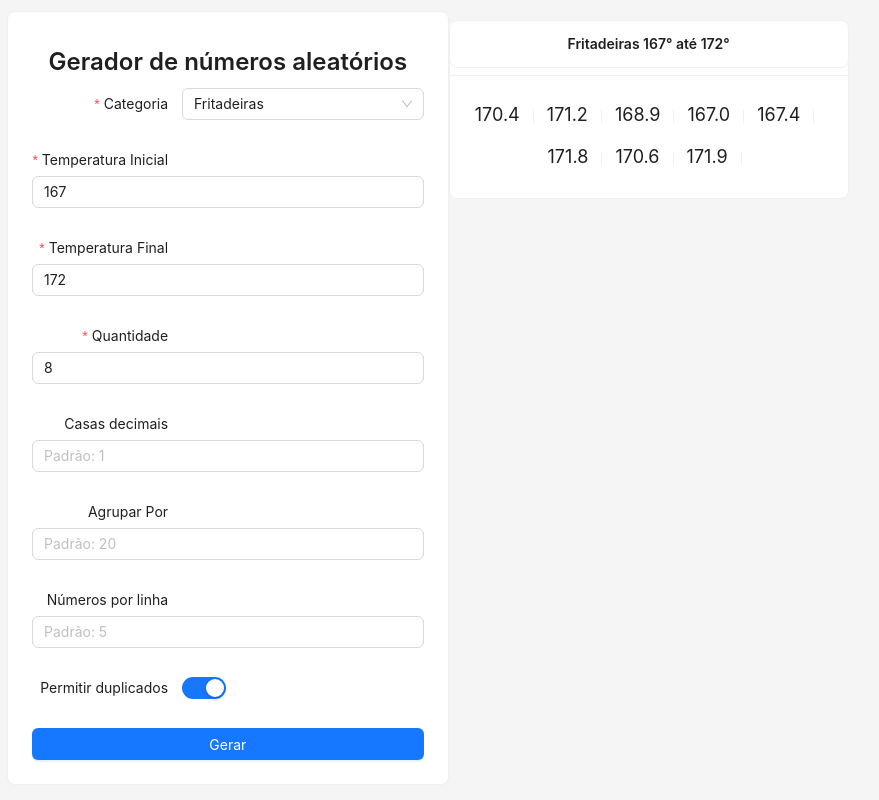
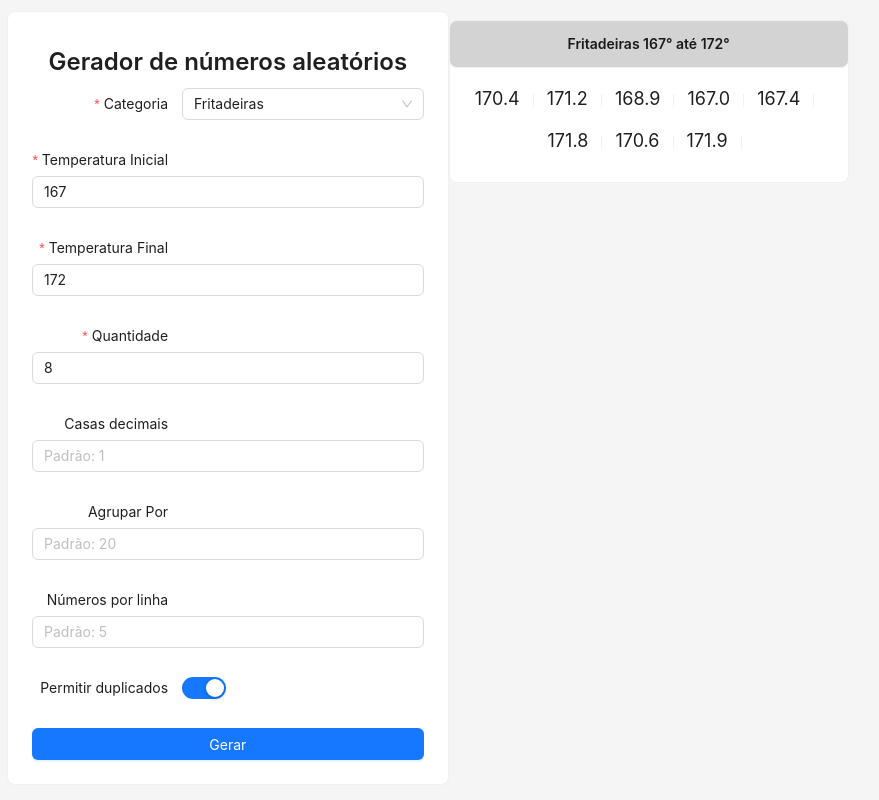
Before and after one commit to Fagnerkenedy/gerador-numeros, a React (Create React App) app: page / in a window 1280 px wide. Both pictures are taken after typing "Sample", "Sample", "Sample" into the empty fields and a click on the button "Gerar". Shown: the part 4-804 px from the top of the page, without its empty margins (8-887 px from the left). Built offline with nearby package versions, Linux system fonts and the light colour scheme.

Commit message:
Ajusta botao BackTop

```diff
--- a/package.json
+++ b/package.json
@@ -3,6 +3,7 @@
   "version": "0.1.0",
   "private": true,
   "dependencies": {
+    "@ant-design/icons": "^5.6.1",
     "@ant-design/v5-patch-for-react-19": "^1.0.3",
     "@testing-library/dom": "^10.4.1",
     "@testing-library/jest-dom": "^6.9.1",
--- a/src/components/home/Home.jsx
+++ b/src/components/home/Home.jsx
@@ -6,6 +6,7 @@ import List from "../list/List";
 import agrupador from "../../utils/agrupador";
 import Formulario from "../form/Formulario"
 import notify from "../../utils/notification";
+import { CaretUpOutlined } from "@ant-design/icons";
 const { useBreakpoint } = Grid;
 
 const Home = () => {
@@ -53,25 +54,43 @@ const Home = () => {
         <Layout style={{ padding: 15, minHeight: '100vh' }}>
             <Row>
 
-                <Card>
+                <Card
+                    style={{
+                        minWidth:
+                            screens.xs ? '100%' : 400,
+                        minHeight:
+                            screens.xs ? '100vh' : ''
+                    }}
+                >
                     <Title style={{ margin: 10 }} level={3}>Gerador de números aleatórios</Title>
                     <Formulario finish={finish} />
                 </Card>
                 {screens.xs ? <Divider /> : null}
                 <div id="scrollableDiv" />
-                <Col style={{ minWidth: screens.xs ? '100%' : 400, minHeight: screens.xs ? 1000 : '' }}>
+                <Col
+                    style={{
+                        minWidth:
+                            screens.xs ? '100%' : 400,
+                        minHeight:
+                            screens.xs ? 1000 : ''
+                    }}
+                >
                     <Affix offsetTop={screens.xs ? 50 : 20}>
+                        {result.length !== 0 && (
                             <Card
-                            style={{ marginBottom: 15 }}
                                 size="small"
+                                style={{ backgroundColor: "#d3d3d3ff" }}
                             >
                                 <Text strong>{title}</Text>
                             </Card>
+                        )}
                     </Affix>
+                    <Col style={{ marginTop: 10 }}>
                         <List result={result} loading={loading} />
                     </Col>
+                </Col>
             </Row>
-            <FloatButton.BackTop />
+            <FloatButton.BackTop icon={<CaretUpOutlined />} style={{ width: 85, height: 85 }} />
         </Layout>
     )
 }
```
Also changed, not shown: 1 other file (tests, documents, lock files or other folders). Lines whose indentation alone changed are shown as unchanged.
